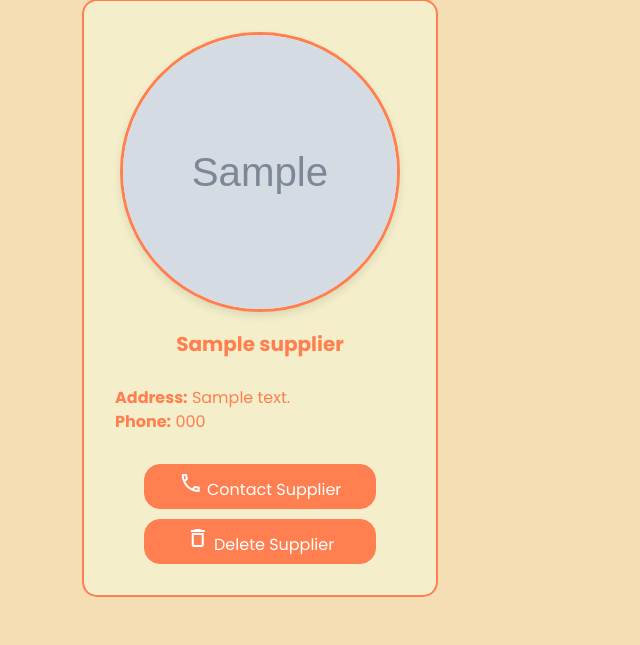
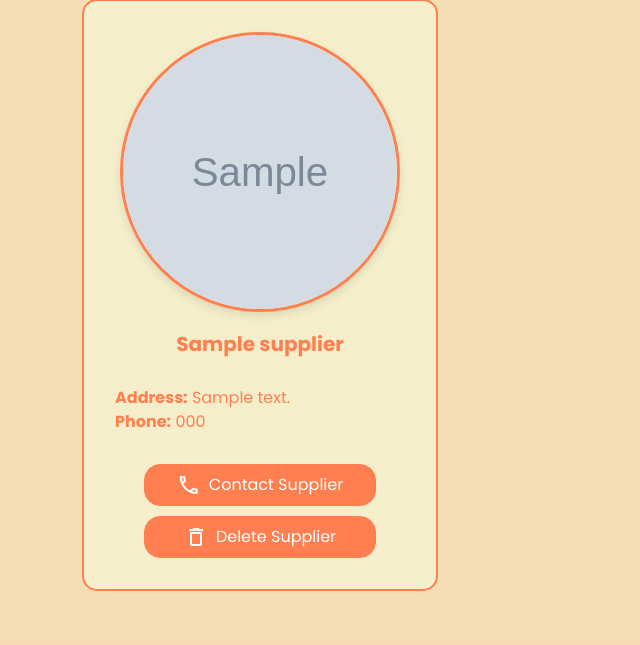
Before and after one commit to jeriel08/SmartStock-Inventory-IT6-Project, a PHP site: page /views/suppliers.php in a window 1280 px wide. Shown: the part 174-819 px from the top of the page, without its empty margins (0-640 px from the left). After the commit the page ends 765 px from the top, so only its background shows below. Run offline with PHP 8.4, Linux system fonts and the light colour scheme; the visitor is signed in with stand-in values (Sample User, id 1); tables that the repository leaves empty or names only in its code hold one stand-in row (values such as "Sample post"); grey boxes marked "Sample" are stand-in pictures.

Commit message:
Fixed bugs on supplier profile image and arranged icons

```diff
--- a/views/suppliers.php
+++ b/views/suppliers.php
@@ -202,7 +202,7 @@
               $name = htmlspecialchars($row['Name']);
               $address = htmlspecialchars($row['Address']);
               $phone = htmlspecialchars($row['PhoneNumber']);
-              $imagePath = $row['ProfileImage'] ? htmlspecialchars($row['ProfileImage']) : '../statics/images/default-supplier.jpg';
+              $imagePath = $row['ProfileImage'] ? htmlspecialchars($row['ProfileImage']) : '../statics/images/default_supplier_profile.png';
           ?>
             <div class="col-md-4 mb-4">
               <div class="card supplier-card">
@@ -214,11 +214,11 @@
                     <strong>Phone:</strong> <?php echo $phone; ?><br />
                   </p>
                   <div class="btn-container">
-                    <button class="btn btn-primary gap-2 rounded-4" onclick="contactSupplier(<?php echo $supplierId; ?>)">
+                    <button class="btn btn-primary d-flex align-items-center justify-content-center gap-2 py-2 rounded-4" onclick="contactSupplier(<?php echo $supplierId; ?>)">
                       <span class="material-icons-outlined">phone</span>
                       <span>Contact Supplier</span>
                     </button>
-                    <button class="btn btn-danger gap-2 rounded-4" onclick="deleteSupplier(<?php echo $supplierId; ?>)">
+                    <button class="btn btn-danger d-flex align-items-center justify-content-center gap-2 py-2 rounded-4" onclick="deleteSupplier(<?php echo $supplierId; ?>)">
                       <span class="material-icons-outlined">delete</span>
                       <span>Delete Supplier</span>
                     </button>
```
